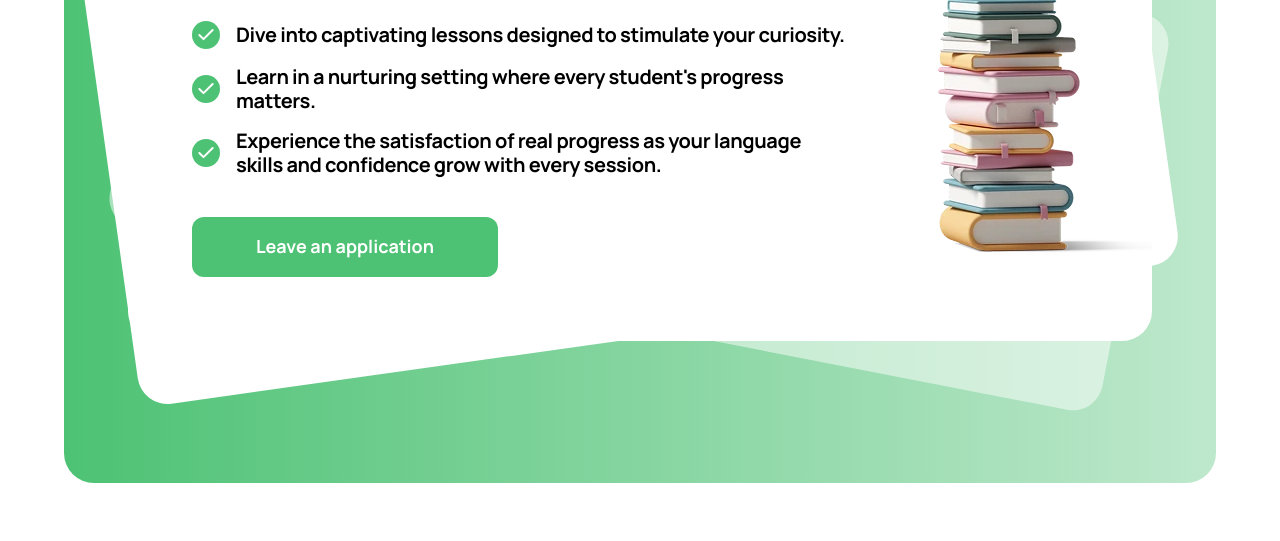
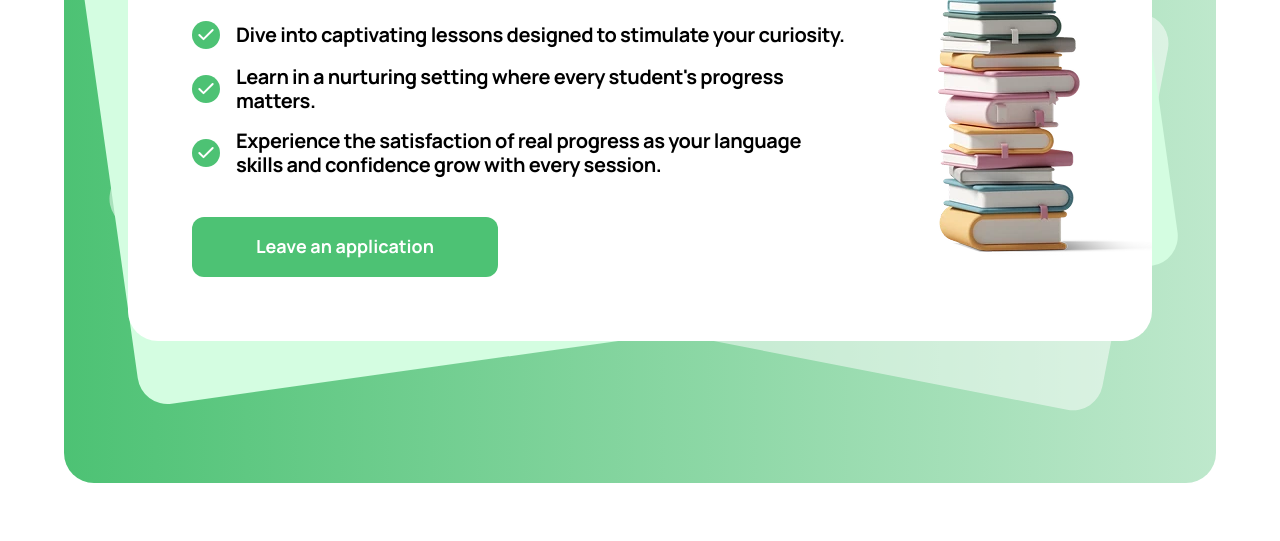
Before and after one commit to VHromyk/snake-team, a website built with Vite: page src/index.html in a window 1280 px wide. Shown: the part 684-1225 px from the top of the page. Built offline with nearby package versions, Linux system fonts and the light colour scheme.

Commit message:
fix rectangle color

```diff
--- a/src/css/english-package-section.css
+++ b/src/css/english-package-section.css
@@ -47,7 +47,7 @@
 }
 
 .power-of-english::after {
-  background: var(--white);
+  background: var(--light-green);
 }
 
 .power-of-english-title {
```
